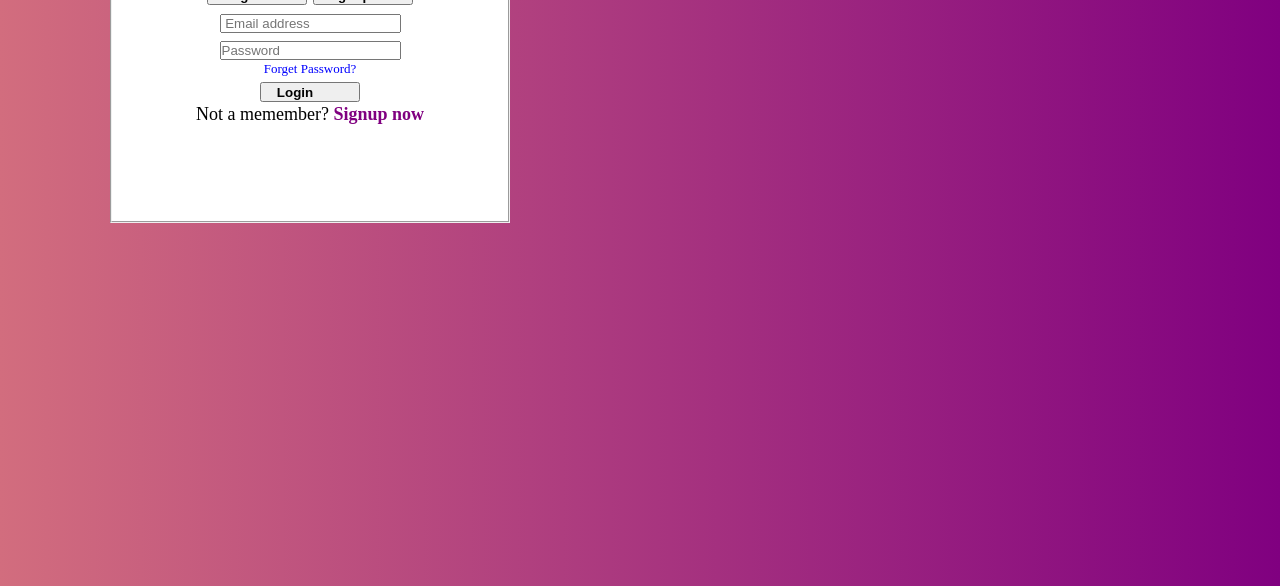
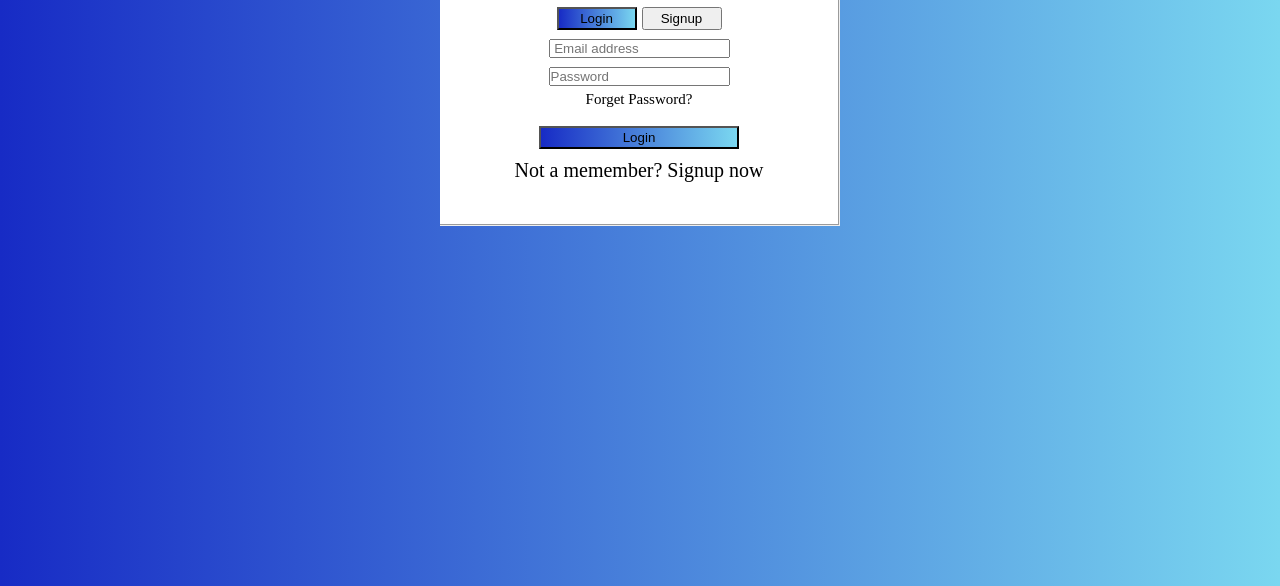
Before and after one commit to noorulain88/Assignment5, a plain HTML site: page index.html in a window 1280 px wide. Shown: the part 214-800 px from the top of the page. Drawn offline with Linux system fonts and the light colour scheme.

Commit message:
assignment 5

```diff
--- a/color.css
+++ b/color.css
@@ -4,17 +4,18 @@
   box-sizing: border-box;
 }
 body {
-  background-image: linear-gradient(to right, rgb(210, 109, 126), purple);
+  background-image: linear-gradient(to right,  #172bc5, #7AD7F0 );
 
   font-family: serif;
   text-align: center;
   color: black;
-  font-size: x-large;
+  font-size: 20px;
   margin: 100px;
-  height: 200px;
-  padding: 10px;
   vertical-align: middle;
-  width: 4%;
+  /* width: 20px; */
+  /* padding: 10px; */
+  margin-top: 100px;
+  margin-left: 340px;
 justify-content: space-between;
 }
 
@@ -22,12 +23,12 @@ header {
   color: black;
   text-align: center;
 }
-button {
-  height: 400px;
+/* .button {
+  height: 100px;
 
-  height: 0%;
   width: 100px;
   height: 20px;
+  padding: 5px;
 
   margin: auto;
   vertical-align: middle;
@@ -36,6 +37,38 @@ button {
   display: table-cell;
   color: rgb(3, 3, 3);
   justify-content: center;
+} */
+
+
+
+.button{
+  width: 80px;
+    padding: 2px;
+  background-image: linear-gradient(to right,  #172bc5, #7AD7F0 );
+
+
+
+}
+.button1{
+  width: 80px;
+    padding: 2px;
+}
+.button2{
+  width: 200px;
+  padding: 2px;
+  margin: 10px;
+
+  background-image: linear-gradient(to right,  #172bc5, #7AD7F0 );
+
+}
+.head{
+  padding-top: 30px;
+}
+.email{
+  padding: 5px;
+}
+.row{
+  padding-top: 20px;
 }
 /* button {
   text-align: center;
@@ -52,16 +85,17 @@ display: flex;
   color: #f3f3f3;
   text-shadow: 1px;
 } */
-p {
+.p{
   color: blue;
   font-size: small;
 }
-footer {
+
+.footer {
   color: black;
   font-size: large;
 }
 
-strong {
+.strong {
   color: purple;
 }
 /* #login{
@@ -78,18 +112,33 @@ strong {
 
 
 } */
-div {
+.div {
   width: auto;
   padding: auto;
 }
 .demo {
   width: 400px;
   height: 300px;
+  margin: 100px;
+  padding: 20px;
+  height: 340px;
   justify-content: center;
   background-color: #fff;
+  border-left: 200px;
+  /* border-top: 800px; */
+  justify-content: center;
+
+
+
 }
 .password{
 
   /* width: 20px; */
   height: 20px;
+  margin: 5px;
+  font-size: 15px;
+
 }
+.strong{
+  font-size: 10px;
+}
--- a/index.html
+++ b/index.html
@@ -7,19 +7,20 @@
     <link rel="stylesheet" href="color.css" />
   </head>
   <body>
-    <ul>
+    <!-- <ul>
       <a href="table.html">table</a>
-    </ul>
+    </ul> -->
+    <div class="">
     <fieldset class="demo">
-      <header><h1>Login Form</h1></header>
+      <div class="head">  <header><h1>Login Form</h1></header></div>
       <form action="" class="form">
 
 
-        <div>
+        <div class="row" >
           <button class="button" >Login</button>
-          <button  class="button">Signup</button>
+          <button  class="button1">Signup</button>
         </div>
-        <div>
+        <div class="email">
           <label for="email"></label>
           <input
             type="email"
@@ -37,11 +38,14 @@
             placeholder="Password"
           />
         </div>
+        <div class="password">
 
         <p>Forget Password?</p>
-        <button id="Login">Login</button>
-        <footer>Not a memember?<strong> Signup now</strong></footer>
+        </div>
+        <button class="button2">Login</button>
+        <footer>Not a memember?<span> Signup now</span></footer>
       </form>
     </fieldset>
+    </div>
   </body>
 </html>
```
